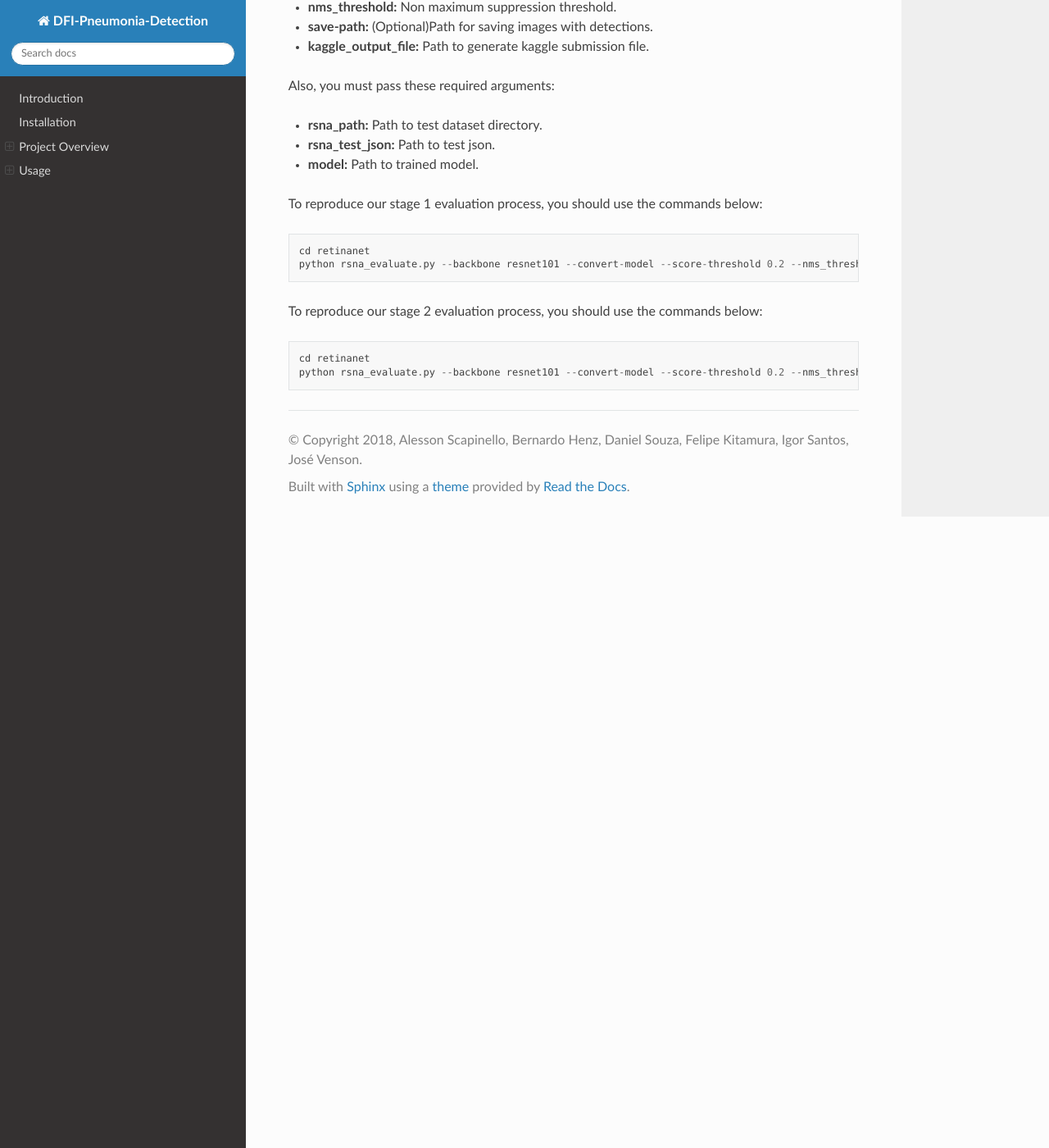
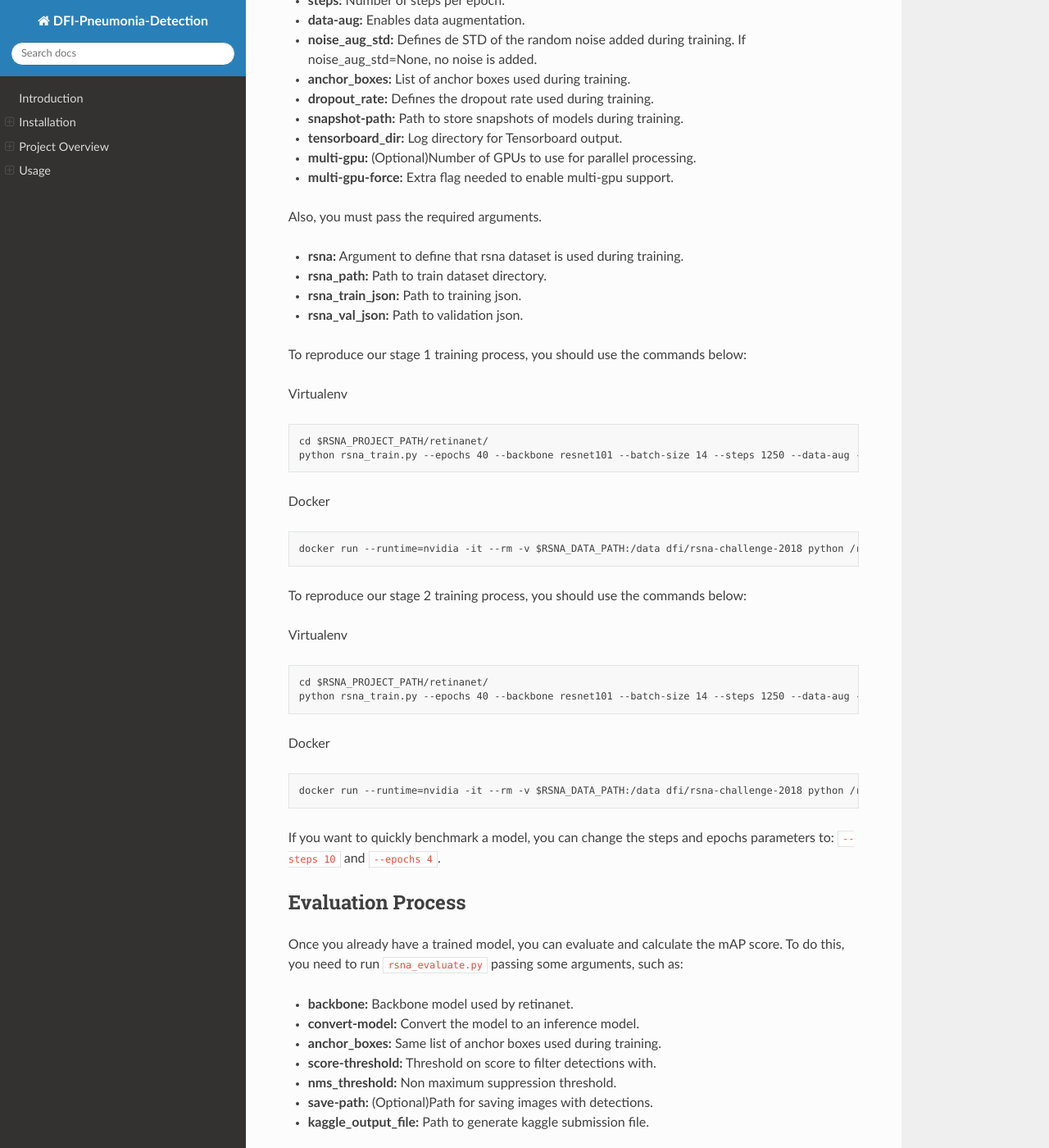
Before and after one commit to alessonscap/rsna-challenge-2018, a Sphinx documentation site: the page built from docs/source/index.md, in a window 1280 px wide and 1400 px high, scrolled down 4390 px. Shown: the whole window at 82% size. Built offline with Sphinx 7.4.7 and the Read the Docs theme 2.0.0, drawn with Linux system fonts in a browser that asks for light colours; some of the changed text lies outside the part shown.

Commit message:
Added dockerfile and updated documentation.

````diff
--- a/docs/source/index.md
+++ b/docs/source/index.md
@@ -10,15 +10,22 @@
 
 Installation
 ===================================================
+We provided two methods to build and run this project: One by using virtualenv, and another one by using docker.
 
- **1.** Firstly clone projects:
+Using virtualenv
+----------------
+
+ **1.** Firstly clone the projects:
 
 ```
 git clone https://github.com/alessonscap/keras-retinanet.git
 git clone https://github.com/alessonscap/rsna-challenge-2018.git
+
+export RSNA_PROJECT_PATH=$PWD/rsna-challenge-2018
+export RETINANET_PROJECT_PATH=$PWD/keras-retinanet
 ```
 
- **2.** Install system-wide requirements to create environment, we recommend use virtualenvwrapper. Installation guide can be found [here](https://virtualenvwrapper.readthedocs.io/en/latest/install.html).
+ **2.** Install system-wide requirements to create the environment, we recommend use virtualenvwrapper. Installation guide can be found [here](https://virtualenvwrapper.readthedocs.io/en/latest/install.html).
 
 
  **3.** Create an environment to install project dependences (make sure that you are using python3, if your `PYTHONPATH` is /usr/bin/python3) by running:
@@ -30,21 +37,48 @@
  **4.** Activate your environment and install the required pip packages:
 
 ```
+cd $RSNA_PROJECT_PATH
 workon dfi-pneumonia-detection
 pip install -r requirements.txt
 ```
 
  **5.** Create a symbolic link in your `rsna-challenge-2018/retinanet` directory pointing to the `keras-retinanet` directory:
 ```
-cd rsna-challenge-2018/retinanet/
-ln -s ../../keras-retinanet ./keras_retinanet
+cd retinanet/
+ln -s $RETINANET_PROJECT_PATH ./keras_retinanet
 ```
 
  **6.** Compile Cython code provided by the [keras-retinanet project](https://github.com/fizyr/keras-retinanet):
 ```
 cd keras_retinanet
 python setup.py build_ext --inplace
-cd ..
+```
+
+Using docker
+----------------
+**1.** Firstly clone the projects:
+```
+git clone https://github.com/alessonscap/keras-retinanet.git
+git clone https://github.com/alessonscap/rsna-challenge-2018.git
+
+export RSNA_PROJECT_PATH=$PWD/rsna-challenge-2018
+export RETINANET_PROJECT_PATH=$PWD/keras-retinanet
+```
+
+**2.** Install docker-CE. If you are using Ubuntu, you may follow [these instructions](https://docs.docker.com/install/linux/docker-ce/ubuntu/#install-docker-ce).
+
+**3.** Install the nvidia docker runtime following [these instructions](https://github.com/NVIDIA/nvidia-docker).
+
+**4.** Build our keras-retinanet image by running:
+```
+cd $RETINANET_PROJECT_PATH
+docker build -t dfi/keras-retinanet .
+```
+
+**5.** Build our rsna-challenge-2018 image by running:
+```
+cd $RSNA_PROJECT_PATH
+docker build -t dfi/rsna-challenge-2018 .
 ```
 
 Project Overview
@@ -95,12 +129,12 @@
 Data Setup
 ----------------
 
-Firstly, you must download data from the RSNA Pneumonia Detection Challenge [[1]](https://www.kaggle.com/c/rsna-pneumonia-detection-challenge). Assuming that [Kaggle API](https://github.com/Kaggle/kaggle-api) is installed, the dataset can be downloaded using the commands below:
+Firstly, you must download data from the RSNA Pneumonia Detection Challenge [[1]](https://www.kaggle.com/c/rsna-pneumonia-detection-challenge). Assuming that [Kaggle API](https://github.com/Kaggle/kaggle-api) is installed, the dataset can be downloaded using the commands below at the desired path:
 
 ```
-cd rsna-challenge-2018/
-mkdir -p data/
-cd data/
+export RSNA_DATA_PATH=<desired-path-to-keep-data>
+mkdir -p $RSNA_DATA_PATH/
+cd $RSNA_DATA_PATH/
 kaggle competitions download -c rsna-pneumonia-detection-challenge
 ```
 
@@ -117,11 +151,19 @@
 * **output_test_json_name:** Name to json with test dataset.
 * **split:** (Optional)Values to split dataset into train, val and test. (Default [70 20 10]).
 
-The json files used in stage 1 and 2 can be found at `rsna-challenge-2018/process_dataset/datasets`. If you wish to recreate the json file used in stage 2, you can use the commands below:
+The json files used in stage 1 and 2 can be found at `rsna-challenge-2018/process_dataset/datasets`.
 
+If you wish to recreate the json file used in stage 2, you can use the commands below:
+
+Using virtualenv
 ```
-cd process_dataset
-python process_data.py ../data/stage_2_train_labels.csv ../data/stage_2_detailed_class_info.csv ../data/stage_2_train_images train.json val.json test.json --split 80 20 0
+cd $RSNA_PROJECT_PATH/process_dataset
+python process_data.py $RSNA_DATA_PATH/stage_2_train_labels.csv $RSNA_DATA_PATH/stage_2_detailed_class_info.csv $RSNA_DATA_PATH/stage_2_train_images train.json val.json test.json --split 80 20 0
+```
+
+Using docker
+```
+docker run --runtime=nvidia -it --rm -v $RSNA_DATA_PATH:/data dfi/rsna-challenge-2018 python /rsna-challenge-2018/process_dataset/process_data.py /data/stage_2_train_labels.csv /data/stage_2_detailed_class_info.csv /data/stage_2_train_images /rsna-challenge-2018/process_dataset/train.json /rsna-challenge-2018/process_dataset/val.json /rsna-challenge-2018/process_dataset/test.json --split 80 20 0
 ```
 
 Model setup
@@ -130,9 +172,9 @@
 The models used in the RSNA challenge can be downloaded by running:
 
 ```
-cd rsna-challenge-2018/
-mkdir -p models/
-cd models/
+export RSNA_MODELS_PATH=<desired-path-to-keep-models>
+mkdir -p $RSNA_MODELS_PATH/
+cd $RSNA_MODELS_PATH/
 wget https://iarahealth.com/rsna/stage_1.h5
 wget https://iarahealth.com/rsna/stage_2.h5
 
@@ -165,16 +207,28 @@
 
 To reproduce our stage 1 training process, you should use the commands below:
 
+Virtualenv
 ```
-cd rsna-challenge-2018/retinanet/
-python rsna_train.py --epochs 40 --backbone resnet101 --batch-size 14 --steps 1250 --data-aug --noise_aug_std 0.05 --anchor_boxes 0.25,0.33,0.5,0.75,1,1.33,2,3,4 --dropout_rate 0.1 --snapshot-path snapshots/ --tensorboard_dir logs/ rsna ../data/stage_2_train_images ../process_dataset/datasets/stage_1_train.json ../process_dataset/datasets/stage_1_val.json
+cd $RSNA_PROJECT_PATH/retinanet/
+python rsna_train.py --epochs 40 --backbone resnet101 --batch-size 14 --steps 1250 --data-aug --noise_aug_std 0.05 --anchor_boxes 0.25,0.33,0.5,0.75,1,1.33,2,3,4 --dropout_rate 0.1 --snapshot-path snapshots/ --tensorboard_dir logs/ rsna $RSNA_DATA_PATH/stage_2_train_images ../process_dataset/datasets/stage_1_train.json ../process_dataset/datasets/stage_1_val.json
+```
+
+Docker
+```
+docker run --runtime=nvidia -it --rm -v $RSNA_DATA_PATH:/data dfi/rsna-challenge-2018 python /rsna-challenge-2018/retinanet/rsna_train.py --epochs 40 --backbone resnet101 --batch-size 14 --steps 1250 --data-aug --noise_aug_std 0.05 --anchor_boxes 0.25,0.33,0.5,0.75,1,1.33,2,3,4 --dropout_rate 0.1 --snapshot-path snapshots/ --tensorboard_dir logs/ rsna /data/stage_2_train_images /rsna-challenge-2018/process_dataset/datasets/stage_1_train.json /rsna-challenge-2018/process_dataset/datasets/stage_1_val.json
 ```
 
 To reproduce our stage 2 training process, you should use the commands below:
 
+Virtualenv
 ```
-cd retinanet
-python rsna_train.py --epochs 40 --backbone resnet101 --batch-size 14 --steps 1250 --data-aug --noise_aug_std 0.05 --anchor_boxes 0.25,0.33,0.5,0.75,1,1.33,2,3,4 --dropout_rate 0.1 --snapshot-path snapshots/ --tensorboard_dir logs/ rsna ../data/stage_2_train_images ../process_dataset/datasets/stage_2_train.json ../process_dataset/datasets/stage_2_val.json
+cd $RSNA_PROJECT_PATH/retinanet/
+python rsna_train.py --epochs 40 --backbone resnet101 --batch-size 14 --steps 1250 --data-aug --noise_aug_std 0.05 --anchor_boxes 0.25,0.33,0.5,0.75,1,1.33,2,3,4 --dropout_rate 0.1 --snapshot-path snapshots/ --tensorboard_dir logs/ rsna $RSNA_DATA_PATH/stage_2_train_images ../process_dataset/datasets/stage_2_train.json ../process_dataset/datasets/stage_2_val.json
+```
+
+Docker
+```
+docker run --runtime=nvidia -it --rm -v $RSNA_DATA_PATH:/data dfi/rsna-challenge-2018 python /rsna-challenge-2018/retinanet/rsna_train.py --epochs 40 --backbone resnet101 --batch-size 14 --steps 1250 --data-aug --noise_aug_std 0.05 --anchor_boxes 0.25,0.33,0.5,0.75,1,1.33,2,3,4 --dropout_rate 0.1 --snapshot-path snapshots/ --tensorboard_dir logs/ rsna /data/stage_2_train_images /rsna-challenge-2018/process_dataset/datasets/stage_2_train.json /rsna-challenge-2018/process_dataset/datasets/stage_2_val.json
 ```
 
 If you want to quickly benchmark a model, you can change the steps and epochs parameters to: `--steps 10` and `--epochs 4`.
@@ -201,14 +255,26 @@
 
 To reproduce our stage 1 evaluation process, you should use the commands below:
 
+Virtualenv
 ```
-cd retinanet
+cd $RSNA_PROJECT_PATH/retinanet/
 python rsna_evaluate.py --backbone resnet101 --convert-model --score-threshold 0.2 --nms_threshold 0.1 --save-path out/stage_1 --kaggle_output_file stage_1.csv --anchor_boxes 0.25,0.33,0.5,0.75,1,1.33,2,3,4 ../data/stage_2_train_images ../process_dataset/datasets/rsna_test_stage_1.json ../models/stage_1.h5
+```
+
+Docker
+```
+docker run --runtime=nvidia -it --rm -v $RSNA_DATA_PATH:/data -v $RSNA_MODELS_PATH:/models dfi/rsna-challenge-2018 python /rsna-challenge-2018/retinanet/rsna_evaluate.py --backbone resnet101 --convert-model --score-threshold 0.2 --nms_threshold 0.1 --save-path /data/out/stage_1 --kaggle_output_file /data/stage_1.csv --anchor_boxes 0.25,0.33,0.5,0.75,1,1.33,2,3,4 /data/stage_2_train_images /rsna-challenge-2018/process_dataset/datasets/rsna_test_stage_1.json /models/stage_1.h5
 ```
 
 To reproduce our stage 2 evaluation process, you should use the commands below:
 
+Virtualenv
 ```
-cd retinanet
-python rsna_evaluate.py --backbone resnet101 --convert-model --score-threshold 0.2 --nms_threshold 0.1 --save-path out/stage_1 --kaggle_output_file stage_1.csv --anchor_boxes 0.25,0.33,0.5,0.75,1,1.33,2,3,4 ../data/stage_2_test_images ../process_dataset/datasets/rsna_test_stage_2.json ../models/stage_2.h5
+cd $RSNA_PROJECT_PATH/retinanet/
+python rsna_evaluate.py --backbone resnet101 --convert-model --score-threshold 0.2 --nms_threshold 0.1 --save-path out/stage_2 --kaggle_output_file stage_2.csv --anchor_boxes 0.25,0.33,0.5,0.75,1,1.33,2,3,4 ../data/stage_2_test_images ../process_dataset/datasets/rsna_test_stage_2.json ../models/stage_2.h5
 ```
+
+Docker
+```
+docker run --runtime=nvidia -it --rm -v $RSNA_DATA_PATH:/data -v $RSNA_MODELS_PATH:/models dfi/rsna-challenge-2018 python /rsna-challenge-2018/retinanet/rsna_evaluate.py --backbone resnet101 --convert-model --score-threshold 0.2 --nms_threshold 0.1 --save-path /data/out/stage_2 --kaggle_output_file /data/stage_2.csv --anchor_boxes 0.25,0.33,0.5,0.75,1,1.33,2,3,4 /data/stage_2_test_images /rsna-challenge-2018/process_dataset/datasets/rsna_test_stage_2.json /models/stage_2.h5
+```
````
Also changed, not shown: README.md (+91 -25 lines), 1 other file.
